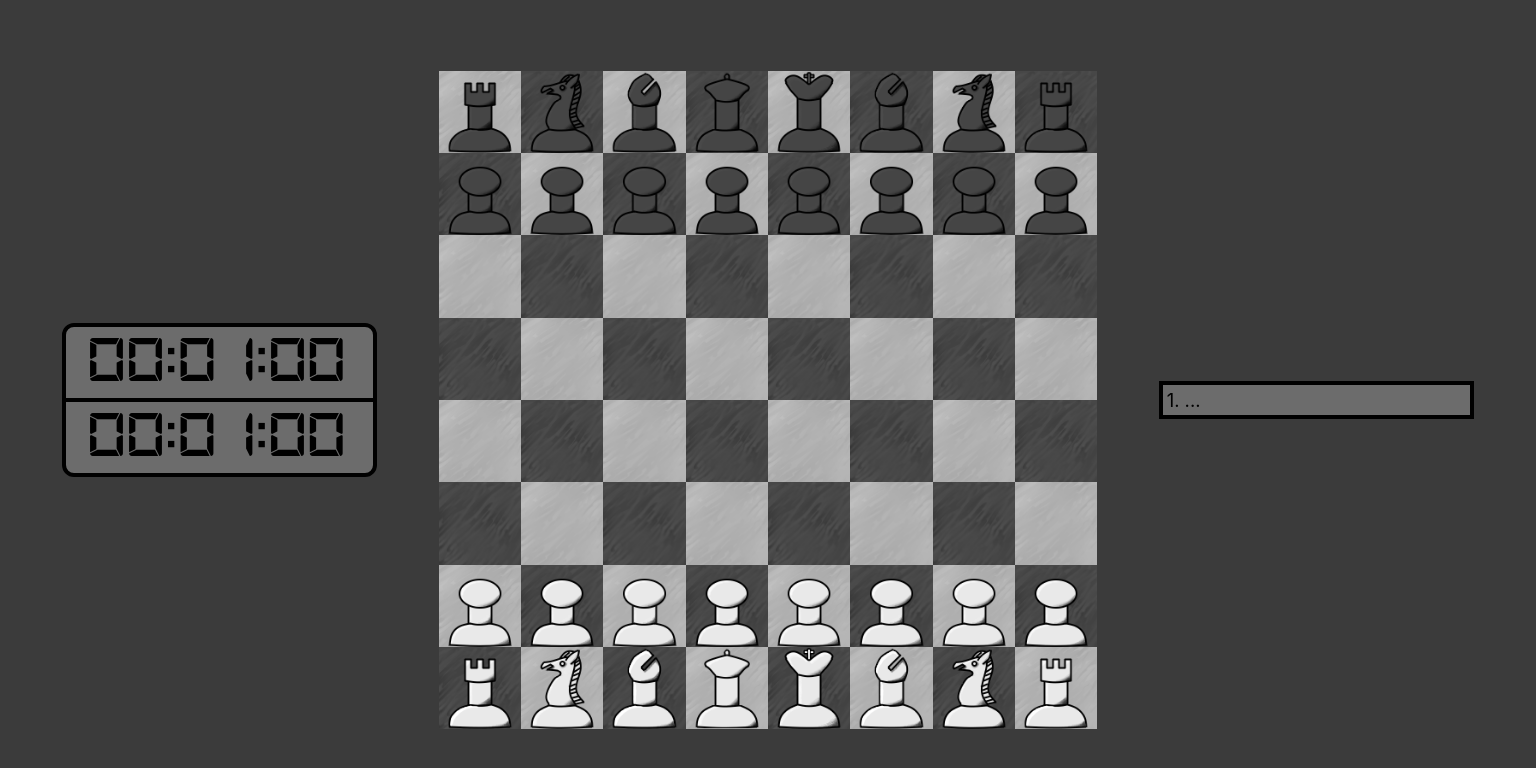
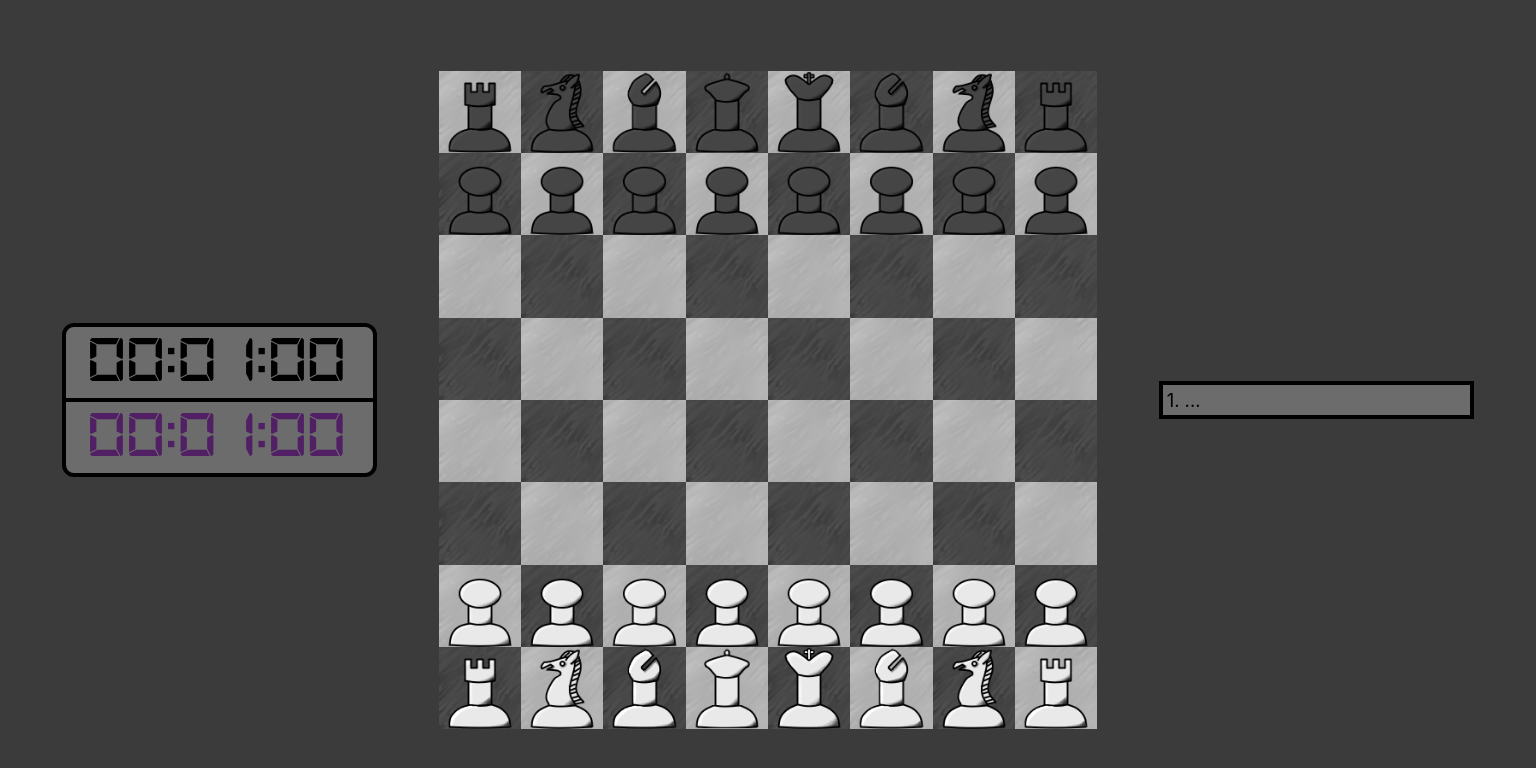
Before and after one commit to JamesLeeks/chess-app, a React (Create React App) app: page / in a window 1536 px wide. Shown: the top 768 px of the page. Built offline with nearby package versions, Linux system fonts and the light colour scheme.

Commit message:
make clock time purple when its ticking down

```diff
--- a/src/App.css
+++ b/src/App.css
@@ -57,6 +57,10 @@ body {
   border-width: 4px;
 }
 
+.clock.active {
+  color: rgb(81, 32, 100);
+}
+
 .clock:not(:nth-of-type(1)) {
   border-left-width: 0px;
 }
@@ -101,6 +105,16 @@ body {
   border-style: solid;
 }
 
+@media (min-width: 1327px) {
+  .history-panel-item:not(:last-of-type) {
+    border-top-left-radius: 12px;
+    border-top-right-radius: 12px;
+  }
+  .history-panel-item:not(:first-of-type) {
+    border-bottom-left-radius: 12px;
+    border-bottom-right-radius: 12px;
+  }
+}
 @media (min-width: 1327px) {
   .history-panel-item:not(:last-of-type) {
     border-top-left-radius: 12px;
--- a/src/App.scss
+++ b/src/App.scss
@@ -8,6 +8,7 @@
 	font-display: swap;
 }
 
+$purple: rgb(81, 32, 100);
 $clockBorderWidth: 4px;
 $displayBreakpoint: 1327px;
 
@@ -65,7 +66,10 @@ body {
 	border-width: 4px;
 }
 
-//
+.clock.active {
+	color: $purple;
+}
+
 .clock:not(:nth-of-type(1)) {
 	border-left-width: 0px;
 }
@@ -126,6 +130,18 @@ body {
 	}
 }
 
+@media (min-width: $displayBreakpoint) {
+	.history-panel-item:not(:last-of-type) {
+		border-top-left-radius: 12px;
+		border-top-right-radius: 12px;
+	}
+
+	.history-panel-item:not(:first-of-type) {
+		border-bottom-left-radius: 12px;
+		border-bottom-right-radius: 12px;
+	}
+}
+
 .history {
 	background-color: rgb(108, 108, 108);
 	font-size: 1.2vw;
@@ -144,7 +160,7 @@ body {
 }
 
 .selected-history-item {
-	color: rgb(81, 32, 100);
+	color: $purple;
 	font-weight: bold;
 }
 
--- a/src/components/Clock.tsx
+++ b/src/components/Clock.tsx
@@ -1,9 +1,10 @@
 export type ClockProps = {
 	time: number;
+	isActive: boolean;
 };
 
 export function ClockComponent(props: ClockProps) {
-	const { time } = props;
+	const { time, isActive } = props;
 	let hours = 0;
 	let minutes = 0;
 	let seconds = 0;
@@ -24,8 +25,9 @@ export function ClockComponent(props: ClockProps) {
 	// 	// arange like this: minutes:seconds
 	// }
 	// TODO: when time low show milliseconds
+	const classString = isActive ? "clock active" : "clock";
 	return (
-		<div className="clock">
+		<div className={classString}>
 			{String(hours).padStart(2, "0")}:{String(minutes).padStart(2, "0")}:
 			{String(seconds).padStart(2, "0")}
 		</div>
--- a/src/components/Game.tsx
+++ b/src/components/Game.tsx
@@ -124,8 +124,14 @@ export function GameComponent() {
 		<>
 			<div className="game">
 				<div className="clock-panel">
-					<ClockComponent time={game.blackTime} />
-					<ClockComponent time={game.whiteTime} />
+					<ClockComponent
+						time={game.blackTime}
+						isActive={game.currentTurn === "black"}
+					/>
+					<ClockComponent
+						time={game.whiteTime}
+						isActive={game.currentTurn === "white"}
+					/>
 				</div>
 				<div className="board-panel">
 					<BoardComponent
```
Also changed, not shown: 1 other file (tests, documents, lock files or other folders).
